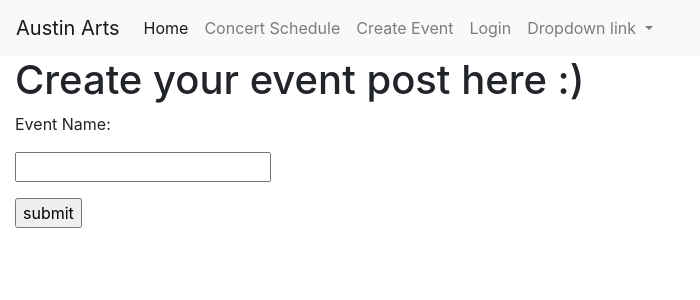
After one commit to deweypotts/artWebSandbox, a Flask app: page /createevent in a window 1280 px wide. The commit adds this page. Shown: the top 300 px of the page, without its empty margins (0-700 px from the left). Run offline with Flask 2, Linux system fonts and the light colour scheme; some libraries are stand-ins or nearby versions.

Commit message:
Added create event functionality with just the name and added a flash message once it's been created.

```diff
--- a/main.py
+++ b/main.py
@@ -31,14 +31,25 @@ import sqlite3
 # connection.close()
 
 app = Flask(__name__)
+app.secret_key = "this_is_a_super_secret_key"
 
-@app.route("/home") #
+@app.route("/") #
 def home():
     return render_template("home.html")
 
 @app.route("/schedule") #
 def schedule():
     return render_template("schedule.html")
+
+@app.route("/createevent", methods=["POST", "GET"]) #
+def createEvent():
+    if request.method == "POST":
+        newEventName=request.form["eventName"]
+        flash("Your event has been created!")
+        print(newEventName)
+        return redirect(url_for("createEvent"))
+    else:
+        return render_template("createevent.html")
 
 @app.route("/logout") #
 def logout():
--- a/templates/base.html
+++ b/templates/base.html
@@ -2,7 +2,7 @@
 <html>
 <head>
     <link rel="stylesheet" href="https://stackpath.bootstrapcdn.com/bootstrap/4.3.1/css/bootstrap.min.css" integrity="sha384-ggOyR0iXCbMQv3Xipma34MD+dH/1fQ784/j6cY/iJTQUOhcWr7x9JvoRxT2MZw1T" crossorigin="anonymous">
-    <link rel="stylesheet" href="style.css">
+    <link rel="style" href="/home/ubuntu-pilot/artWebSandbox/templates/style.css">
     <title> {% block title %}{%endblock %}</title>
 </head>
 <body>
@@ -20,7 +20,7 @@
               <a class="nav-link" href="/schedule">Concert Schedule</a>
             </li>
             <li class="nav-item">
-              <a class="nav-link" href="/logout">Logout</a>
+              <a class="nav-link" href="/createevent">Create Event</a>
             </li>
             <li class="nav-item">
               <a class="nav-link" href="/login">Login</a>
--- /dev/null
+++ b/templates/createevent.html
@@ -0,0 +1,19 @@
+{% extends "base.html" %}
+{% block title %}Create Event Page{% endblock %}
+{% block content %}
+    {% with messages = get_flashed_messages() %}
+        {% if messages %}
+            {% for msg in messages %}
+                <p>{{msg}}</p>
+            {% endfor %}
+        {% endif %}
+    {% endwith %}
+
+<h1> Create your event post here :) </h1>
+<form action="#" method="post">
+    <p>Event Name:</p>
+    <p><input type="text" name="eventName" /></p>
+    <p><input type="submit" value="submit" /></p>
+
+</form>
+{% endblock %}
--- a/templates/test.html
+++ b/templates/test.html
@@ -13,10 +13,10 @@
 <p>This is some text.</p>
 <hr>
 <h2>This is heading 2</h2>
-<p style="background-color:tomato;"> This is some other text.</p>
+<p> This is some other text.</p>
 <hr>
 
-<pre style="color:rgb(58, 18, 206);background-color:rgb(230, 16, 16)">
+<pre>
     My Bonnie lies over the ocean.
 
     My Bonnie lies over the sea.
```
